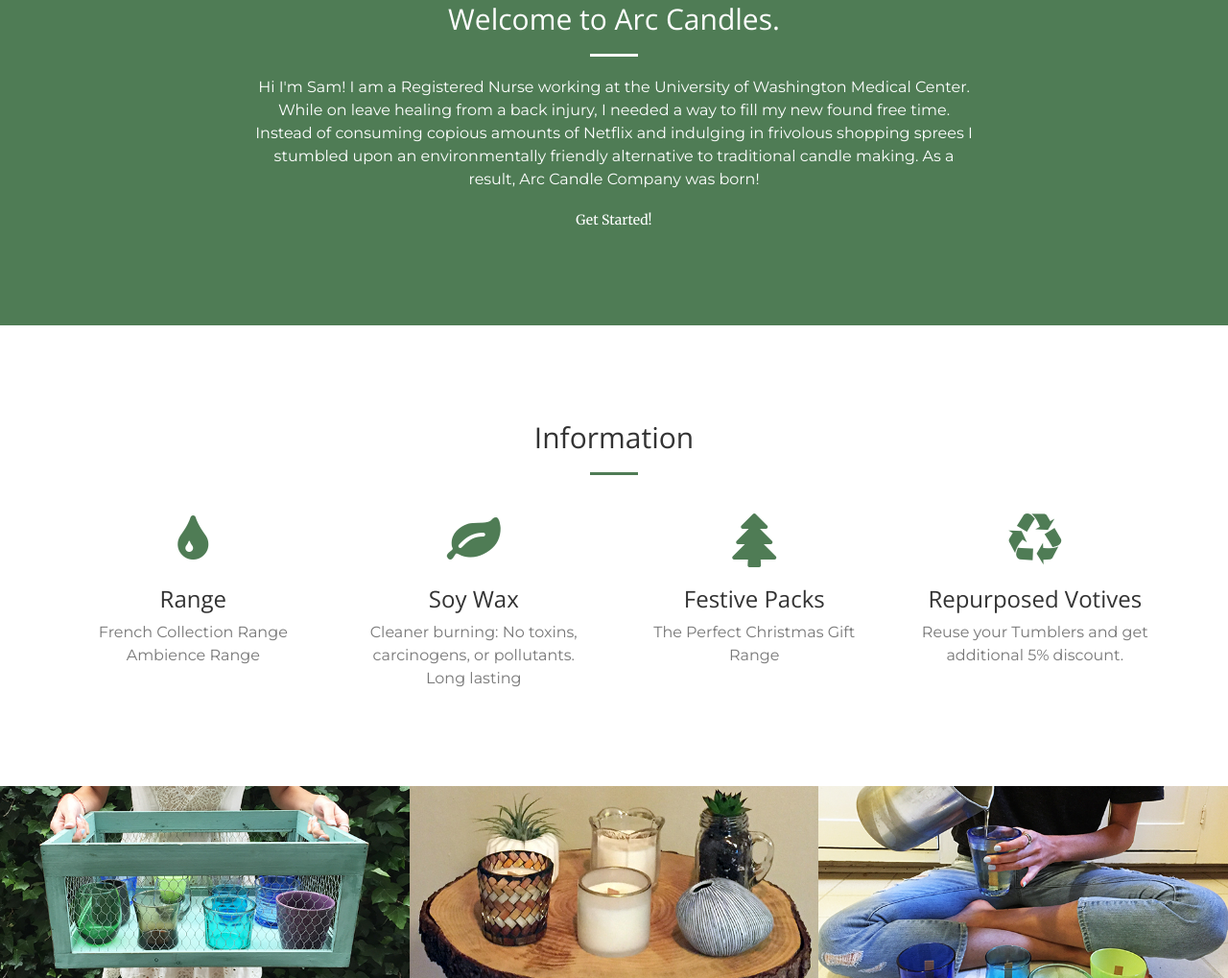
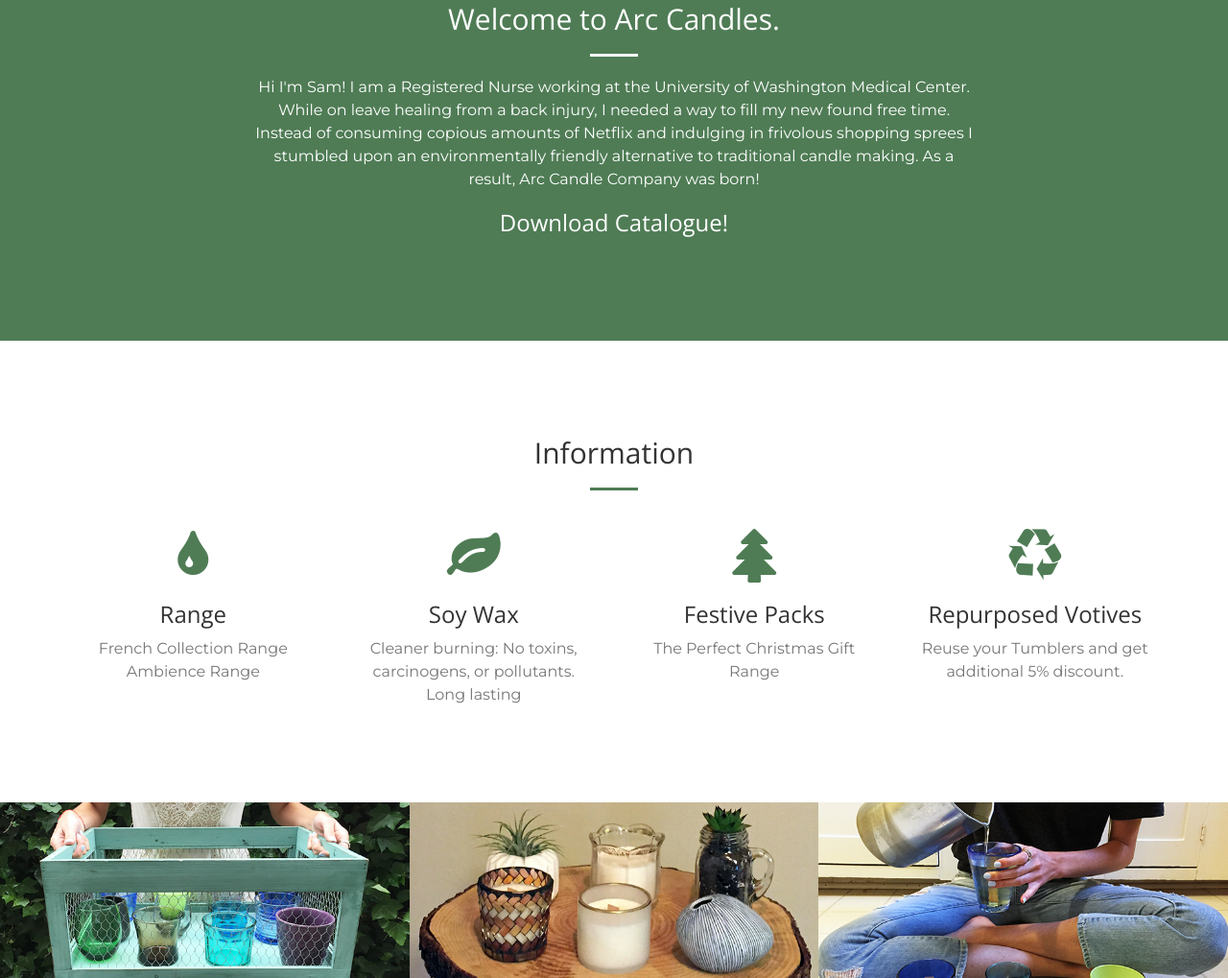
Before and after one commit to Eradicate-2000/Arc-Candle-Website.github.io, a website: page index.html in a window 1280 px wide. Shown: the part 897-1916 px from the top of the page at 96% size. Drawn offline with nearby package versions, Linux system fonts and the light colour scheme.

Commit message:
Update index.html

```diff
--- a/index.html
+++ b/index.html
@@ -100,7 +100,7 @@
                     found free time. Instead of consuming copious amounts of Netflix and indulging in frivolous shopping
                     sprees I stumbled upon an environmentally friendly alternative to traditional candle making. As a
                     result, Arc Candle Company was born!</p>
-                <a href="file:///C:/Users/yasha/Desktop/Candle%20Website%20Project/Main/ARC%20Candles%20Catalogue.pdf">Get Started!</a>
+                <a href="/ARC Candles Catalogue.pdf" download><h3>Download Catalogue!</h3></a>
             </div>
         </div>
         </div>
```
